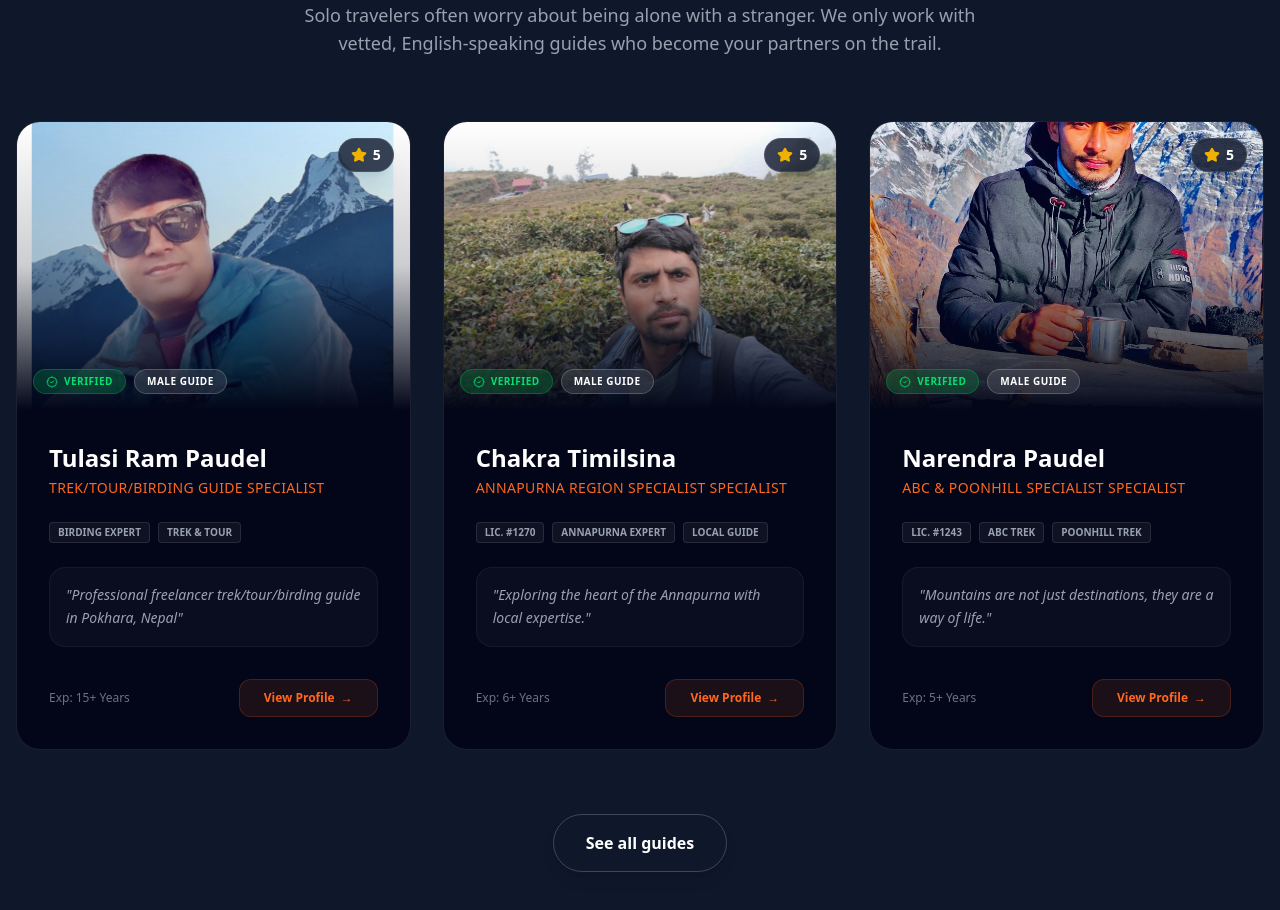
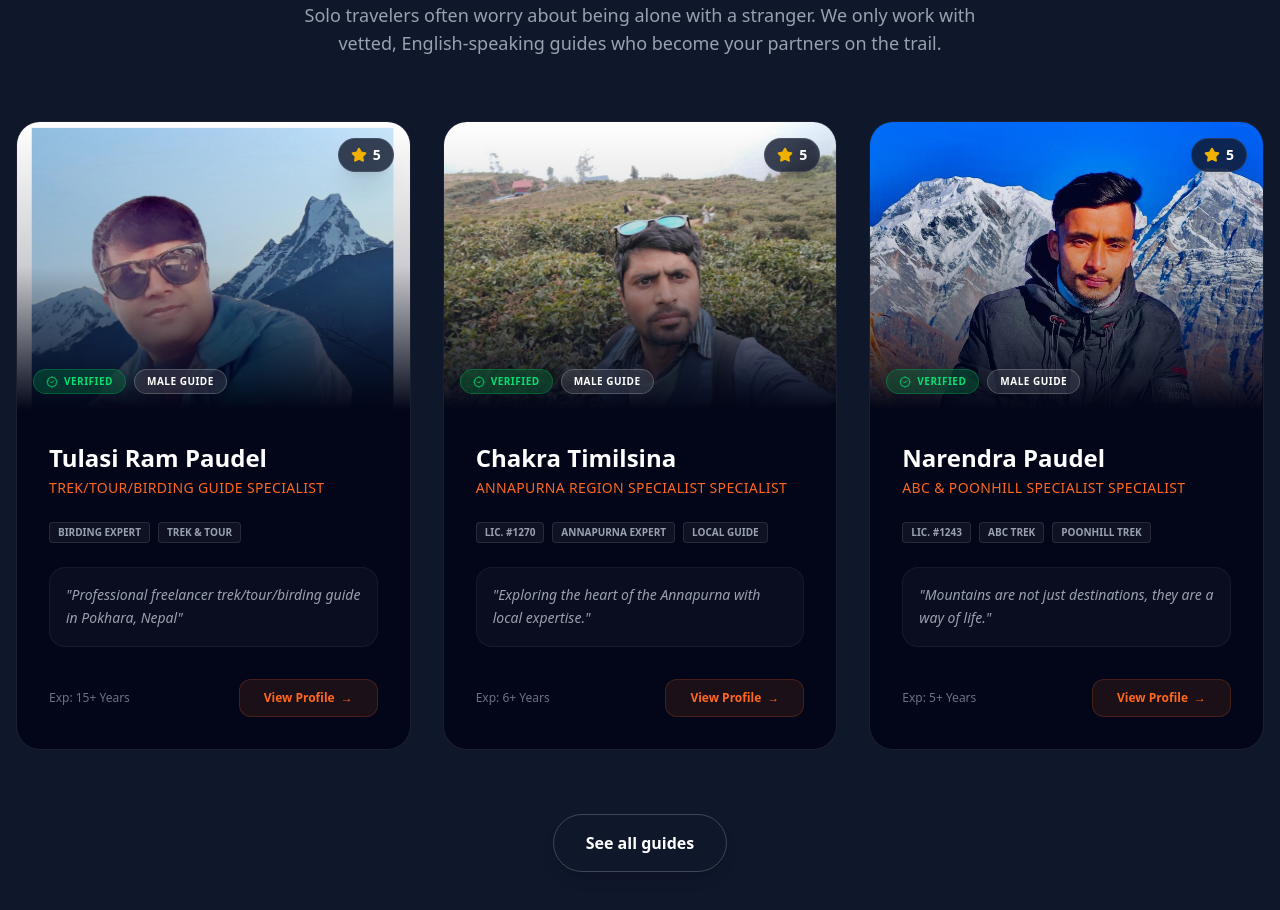
Before and after one commit to suyogly/guide_portal, a Next.js app: page / in a window 1280 px wide. Shown: the part 1320-2230 px from the top of the page. Built offline with nearby package versions, Linux system fonts and the light colour scheme.

Commit message:
fix(guides): update image source in GuideCard and GuideSpotlight components
- Changed the image source from 'coverImage' to 'image' in both GuideCard and GuideSpotlight components for consistency.
- Adjusted image class properties to maintain visual integrity during hover effects.

```diff
--- a/app/guides/_components/GuidesContent.tsx
+++ b/app/guides/_components/GuidesContent.tsx
@@ -13,10 +13,10 @@
         <div className="group bg-slate-900 border border-white/5 rounded-[2rem] overflow-hidden hover:border-nepal-orange/30 transition-all duration-500 hover:shadow-[0_0_50px_rgba(255,107,0,0.1)] flex flex-col h-full">
             <div className="relative h-64 overflow-hidden">
                 <Image
-                    src={guide.coverImage}
+                    src={guide.image}
                     alt={guide.name}
                     fill
-                    className="object-cover group-hover:scale-110 transition-transform duration-700"
+                    className="object-cover object-top group-hover:scale-110 transition-transform duration-700"
                 />
                 <div className="absolute inset-0 bg-gradient-to-t from-slate-900 via-slate-900/10 to-transparent" />
 
--- a/components/GuideSpotlight.tsx
+++ b/components/GuideSpotlight.tsx
@@ -66,10 +66,10 @@
                             <div key={guide.name} className="group bg-slate-950 border border-white/10 rounded-3xl overflow-hidden hover:border-nepal-orange/50 transition-all duration-500 hover:shadow-[0_0_40px_rgba(255,107,0,0.1)]">
                                 <div className="relative h-72 overflow-hidden">
                                     <Image
-                                        src={guide.coverImage}
+                                        src={guide.image}
                                         alt={guide.name}
                                         fill
-                                        className="object-cover group-hover:scale-110 transition-transform duration-700"
+                                        className="object-cover object-top group-hover:scale-110 transition-transform duration-700"
                                     />
                                     <div className="absolute inset-0 bg-gradient-to-t from-slate-950 via-slate-950/20 to-transparent" />
                                     <div className="absolute top-4 right-4 bg-slate-900/80 backdrop-blur-md border border-white/10 px-3 py-1.5 rounded-full flex items-center gap-1.5 shadow-xl">
```
